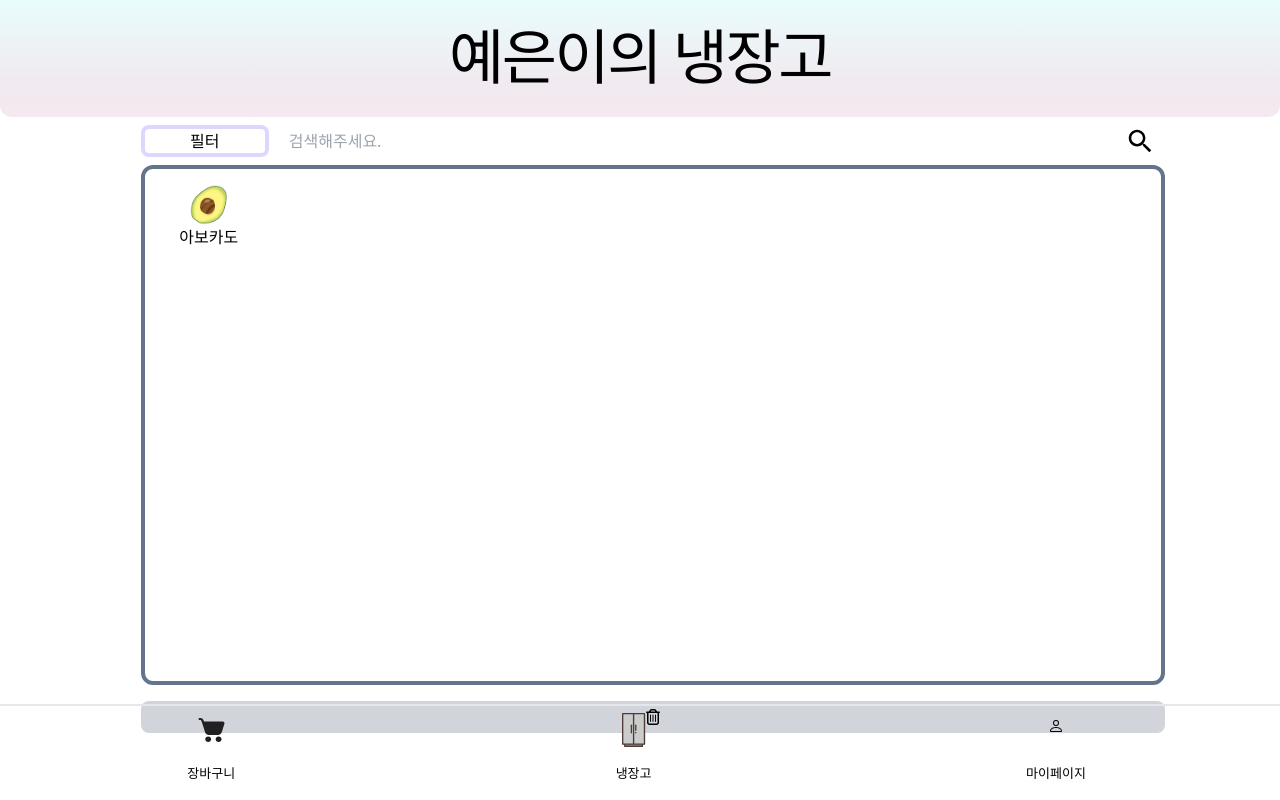
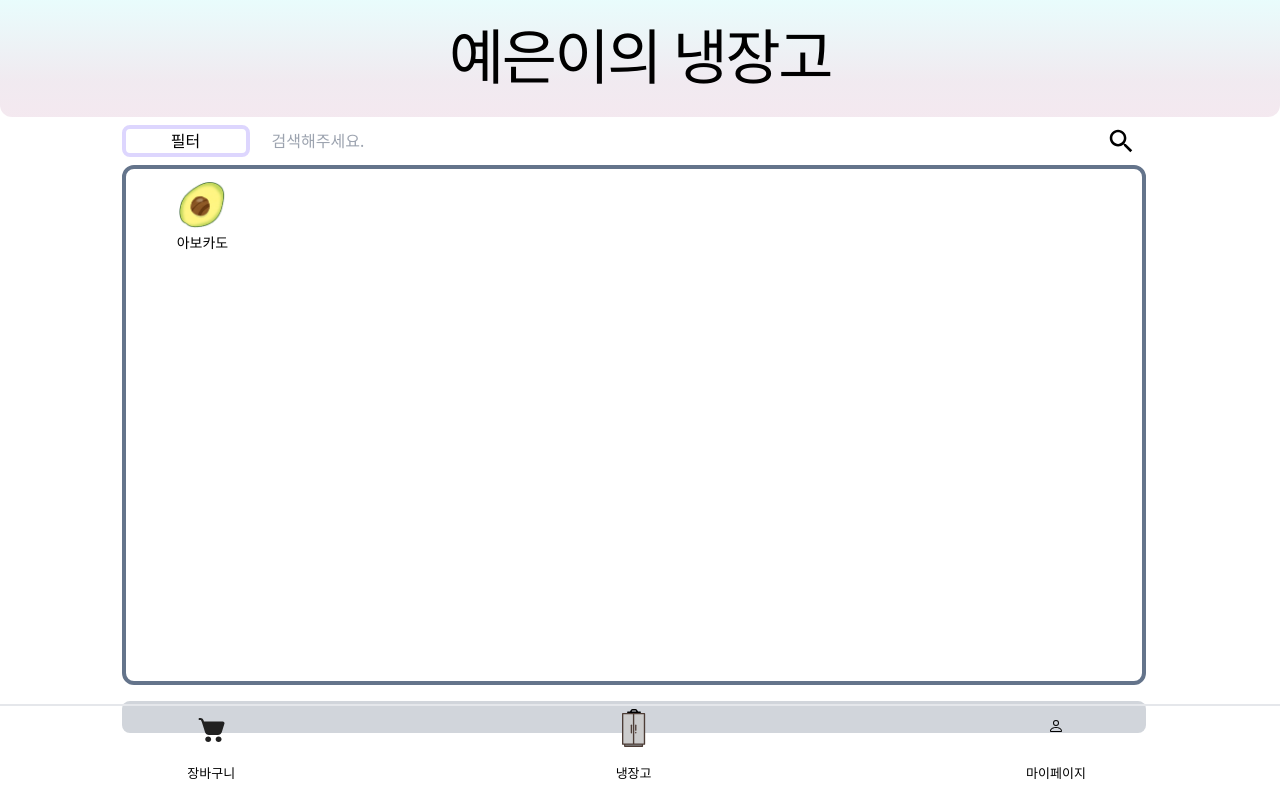
Before and after one commit to SSAFY-DANGO/BackEnd, a React (Vite) app in the folder dango-project/: page /fridge-inside in a window 1280 px wide. Built offline with nearby package versions, Linux system fonts and the light colour scheme; a web font is replaced by a local one.

Commit message:
feat: 냉장고 내부

```diff
--- a/dango-project/src/components/Fridge-Inside/FoodItem.jsx
+++ b/dango-project/src/components/Fridge-Inside/FoodItem.jsx
@@ -6,10 +6,10 @@ import '../../styles/Common.css';
 
 function Groceries({nameText}) {
   return (
-    <div className='w-[10vw] h-[10vh] flex-col justify-center items-center py-[2vh]'>
-        <div className="h-[3vh] flex justify-center items-center pt-[2vh]"><img src={AvocadoImage} alt="logo" className="w-[3vw] h-[5vh]"/></div>
+    <div className='w-[12vw] h-[10vh] flex-col justify-center items-center py-[2vh] px-[1vw]'>
+        <div className="h-[3vh] flex justify-center items-center pt-[2vh]"><img src={AvocadoImage} alt="logo" className="max-w-12"/></div>
 
-    <div className="text-center h-[2vh] mt-[2vh]">{nameText}</div>
+    <div className="text-center h-[2vh] mt-[3vh] text-sm">{nameText}</div>
   </div>
   );
 }
--- a/dango-project/src/components/Fridge-Inside/Search.jsx
+++ b/dango-project/src/components/Fridge-Inside/Search.jsx
@@ -19,7 +19,7 @@ function SearchInput({ onSearch }) {
         placeholder="검색해주세요."
         value={searchTerm}
         onChange={handleChange}
-        className="h-[4vh] w-[64vw]"
+        className="h-[4vh] w-[64vw] p-[2px]"
       />
     </form>
   );
--- a/dango-project/src/pages/FridegeInside.jsx
+++ b/dango-project/src/pages/FridegeInside.jsx
@@ -17,7 +17,7 @@ function FridegeInside() {
     <>
       <Header text={'예은이의 냉장고'} />
 
-      <div className='flex-col ml-[11vw]'>
+      <div className='flex-col ml-[9.5vw]'>
         <div className="flex mb-[1vh] mt-[1vh]">
         <DropDownComponent/>
         <SearchComponent/>
```
